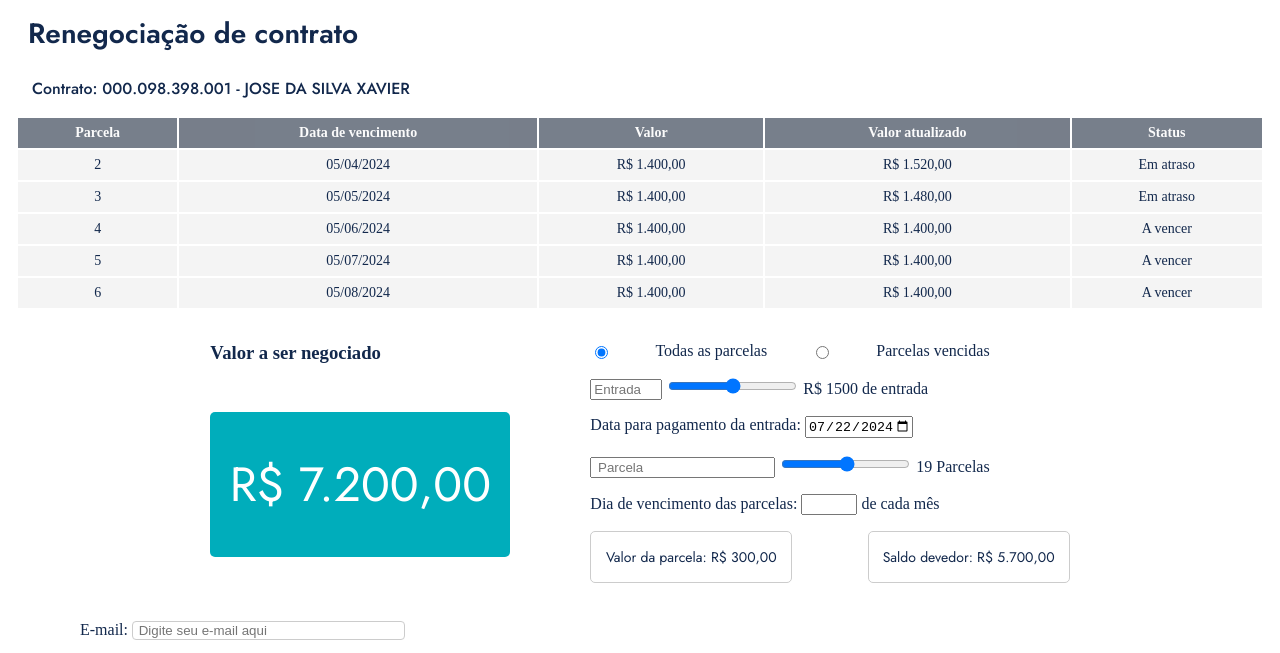
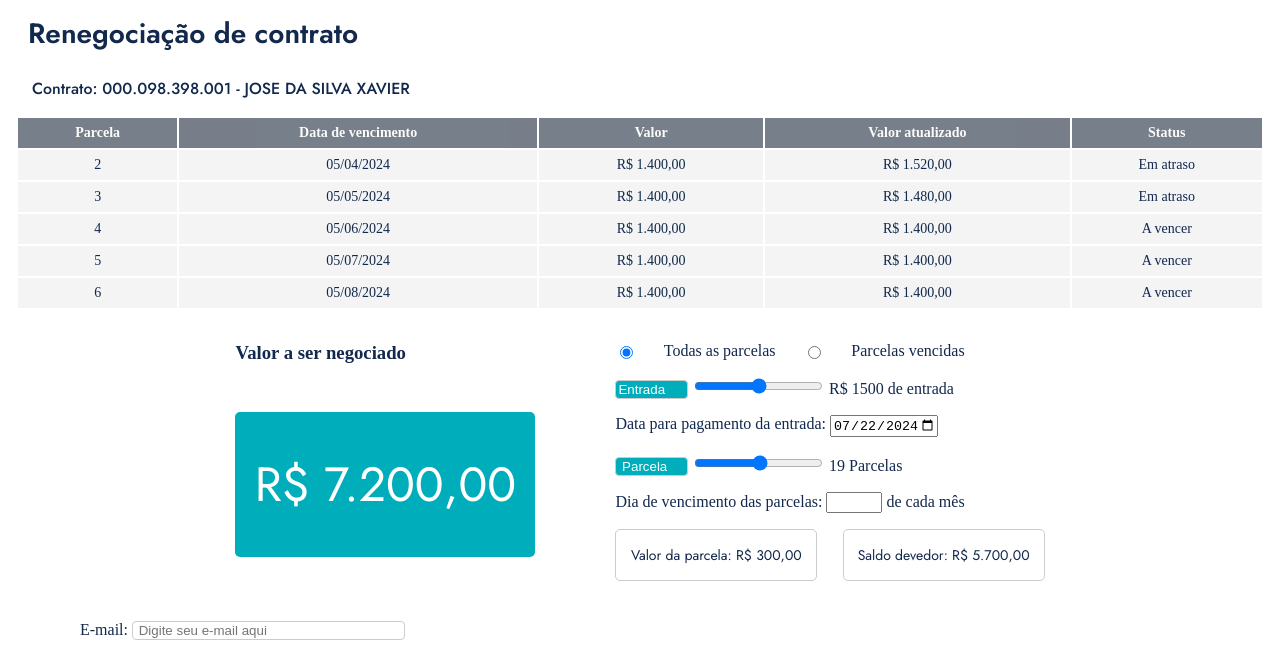
Before and after one commit to Herdy721/YDUQS_TOPPEN, a plain HTML site: page renegociacao.html in a window 1280 px wide. Shown: the part 146-799 px from the top of the page. Drawn offline with nearby package versions, Linux system fonts and the light colour scheme.

Commit message:
Update style.css

```diff
--- a/styles/style.css
+++ b/styles/style.css
@@ -122,6 +122,35 @@ body {
 .input_email_text:hover{
     border: 1px solid var(--cor-3);
 }
+
+.input_email_entrada{
+    width: 5em;
+    background-color: var(--cor-3);
+    border: 1px solid #ccc;
+    color: white;
+    border-radius: 4px;
+}
+.input_email_entrada::placeholder{
+    color: white;
+}
+.input_email_entrada:hover{
+    border: 1px solid var(--cor-2);
+}
+
+.input_email_parcela{
+    width: 5em;
+    background-color: var(--cor-3);
+    color: white;
+    border: 1px solid #ccc;
+    border-radius: 4px;
+}
+.input_email_parcela::placeholder{
+    color: white;
+}
+.input_email_parcela:hover{
+    border: 1px solid var(--cor-3);
+}
+
 .tabela {
     text-align: center;
     background-color: #f4f4f4;
```
